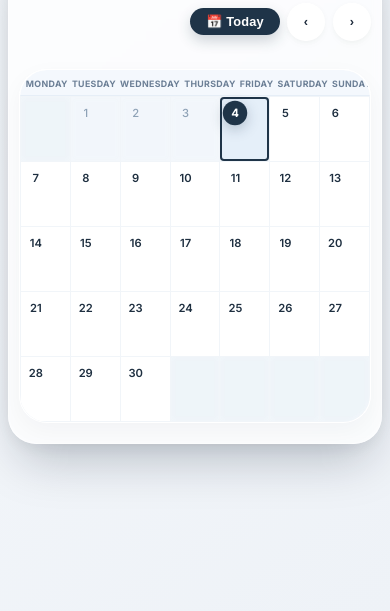
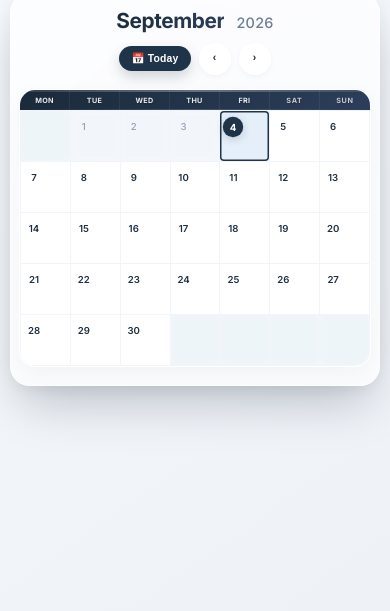
Before and after one commit to cascade-coding/master-calendar, a plain HTML site: page index.html in a window 390 px wide. Shown: the part 233-844 px from the top of the page. Drawn offline with Linux system fonts and the light colour scheme.

Commit message:
style changes

```diff
--- a/index.html
+++ b/index.html
@@ -28,7 +28,7 @@
           -apple-system,
           sans-serif;
         background: linear-gradient(145deg, #f6f9fc 0%, #eef2f7 100%);
-        padding: 20px;
+        padding: 16px;
       }
 
       .calendar-wrapper {
@@ -62,7 +62,7 @@
 
       .month-title h1 {
         margin: 0;
-        font-size: 2.2rem;
+        font-size: clamp(1.6rem, 4vw, 2.2rem);
         font-weight: 700;
         letter-spacing: -0.02em;
         background: linear-gradient(135deg, #1a2a3a, #2c3e5a);
@@ -72,7 +72,7 @@
       }
 
       .year {
-        font-size: 1.4rem;
+        font-size: clamp(1rem, 2vw, 1.4rem);
         font-weight: 500;
         color: #6b7e95;
         letter-spacing: 0.02em;
@@ -90,7 +90,7 @@
         color: #1e2b3c;
         padding: 10px 18px;
         border-radius: 60px;
-        font-size: 0.95rem;
+        font-size: clamp(0.75rem, 1.2vw, 0.95rem);
         font-weight: 600;
         cursor: pointer;
         transition: 0.2s ease;
@@ -103,6 +103,7 @@
         align-items: center;
         justify-content: center;
         gap: 6px;
+        white-space: nowrap;
       }
 
       .controls button:hover {
@@ -118,10 +119,10 @@
       }
 
       .nav-button {
-        width: 44px;
-        height: 44px;
+        width: clamp(38px, 5vw, 44px);
+        height: clamp(38px, 5vw, 44px);
         padding: 0;
-        font-size: 24px;
+        font-size: clamp(20px, 3vw, 24px);
         font-weight: 300;
         background: rgba(255, 255, 255, 0.7);
         border-radius: 40px;
@@ -159,26 +160,105 @@
         box-shadow: 0 8px 24px rgba(0, 20, 40, 0.04);
       }
 
+      /* ----- IMPROVED WEEKDAY HEADER ----- */
       .weekdays {
         display: grid;
         grid-template-columns: repeat(7, 1fr);
-        background: rgba(240, 246, 252, 0.7);
-        backdrop-filter: blur(2px);
-        border-bottom: 1px solid rgba(200, 215, 230, 0.3);
-        padding: 0 4px;
+        background: linear-gradient(135deg, #1a2a3a 0%, #2c3e5a 100%);
+        padding: 0;
+        position: relative;
+        overflow: hidden;
+      }
+
+      /* Add a subtle top highlight */
+      .weekdays::before {
+        content: '';
+        position: absolute;
+        top: 0;
+        left: 0;
+        right: 0;
+        height: 2px;
+        background: linear-gradient(90deg,
+          rgba(255,255,255,0.1) 0%,
+          rgba(255,255,255,0.3) 50%,
+          rgba(255,255,255,0.1) 100%
+        );
+      }
+
+      /* Add a subtle bottom shadow */
+      .weekdays::after {
+        content: '';
+        position: absolute;
+        bottom: 0;
+        left: 0;
+        right: 0;
+        height: 1px;
+        background: linear-gradient(90deg,
+          rgba(255,255,255,0) 0%,
+          rgba(255,255,255,0.15) 50%,
+          rgba(255,255,255,0) 100%
+        );
       }
 
       .weekday {
-        padding: 18px 4px 14px;
+        padding: clamp(14px, 2vw, 20px) 4px clamp(12px, 1.5vw, 16px);
         text-align: center;
-        font-size: 0.8rem;
+        font-size: clamp(0.6rem, 1vw, 0.85rem);
         font-weight: 700;
-        color: #4a617c;
+        color: rgba(255, 255, 255, 0.9);
         text-transform: uppercase;
-        letter-spacing: 0.06em;
-        opacity: 0.8;
+        letter-spacing: 0.08em;
+        position: relative;
+        transition: all 0.3s ease;
+        text-shadow: 0 1px 2px rgba(0, 0, 0, 0.2);
+        border-right: 1px solid rgba(255, 255, 255, 0.06);
       }
 
+      /* Remove border from last item */
+      .weekday:last-child {
+        border-right: none;
+      }
+
+      /* Add subtle hover effect */
+      .weekday:hover {
+        background: rgba(255, 255, 255, 0.05);
+        color: rgba(255, 255, 255, 1);
+        transform: scale(1.02);
+      }
+
+      /* Add a subtle indicator for weekend days */
+      .weekday:nth-child(6),
+      .weekday:nth-child(7) {
+        color: rgba(255, 255, 255, 0.75);
+        letter-spacing: 0.1em;
+      }
+
+      /* Add a subtle glow to weekend days */
+      .weekday:nth-child(6)::after,
+      .weekday:nth-child(7)::after {
+        content: '';
+        position: absolute;
+        bottom: 0;
+        left: 20%;
+        right: 20%;
+        height: 2px;
+        background: linear-gradient(90deg,
+          transparent,
+          rgba(255, 215, 0, 0.2),
+          transparent
+        );
+        border-radius: 2px;
+      }
+
+      /* Style for full and short names */
+      .weekday .full {
+        display: inline;
+      }
+      .weekday .short {
+        display: none;
+      }
+
+      /* ----- DAY GRID ----- */
       .days {
         display: grid;
         grid-template-columns: repeat(7, 1fr);
@@ -189,8 +269,8 @@
       }
 
       .day {
-        min-height: 140px;
-        padding: 14px 10px;
+        min-height: clamp(70px, 12vw, 140px);
+        padding: clamp(8px, 1.2vw, 14px) clamp(6px, 1vw, 12px);
         background: white;
         transition:
           background 0.15s ease,
@@ -198,6 +278,9 @@
         position: relative;
         backdrop-filter: blur(2px);
         border-radius: 0;
+        display: flex;
+        align-items: flex-start;
+        justify-content: flex-start;
       }
 
       .day:not(.empty):hover {
@@ -212,16 +295,17 @@
       }
 
       .day-number {
-        width: 36px;
-        height: 36px;
+        width: clamp(28px, 4vw, 36px);
+        height: clamp(28px, 4vw, 36px);
         display: flex;
         align-items: center;
         justify-content: center;
         border-radius: 40px;
-        font-size: 0.95rem;
+        font-size: clamp(0.7rem, 1.1vw, 0.95rem);
         font-weight: 600;
         color: #1e2f40;
         transition: 0.15s;
+        flex-shrink: 0;
       }
 
       /* past days */
@@ -253,82 +337,182 @@
         transform: scale(0.98);
       }
 
-      /* responsive */
-      @media (max-width: 900px) {
+      /* Responsive breakpoints */
+      @media (max-width: 768px) {
         .calendar-wrapper {
-          padding: 20px 16px 28px;
+          padding: 20px 14px 24px;
           border-radius: 28px;
         }
-        .month-title h1 {
-          font-size: 1.8rem;
+
+        .calendar-header {
+          margin-bottom: 20px;
+          gap: 12px;
         }
-        .year {
-          font-size: 1.2rem;
+
+        .controls button {
+          padding: 8px 14px;
         }
+
+        #todayBtn {
+          padding: 8px 16px;
+        }
+
+        .weekday .full {
+          display: none;
+        }
+        .weekday .short {
+          display: inline;
+        }
+
+        .weekday {
+          padding: clamp(10px, 1.5vw, 14px) 2px clamp(8px, 1.2vw, 10px);
+          font-size: clamp(0.5rem, 1.2vw, 0.65rem);
+          letter-spacing: 0.06em;
+        }
+
         .day {
-          min-height: 110px;
-          padding: 10px 6px;
+          min-height: clamp(65px, 10vw, 90px);
+          padding: 8px 4px;
         }
+
         .day-number {
-          width: 32px;
-          height: 32px;
-          font-size: 0.85rem;
+          width: clamp(24px, 3.5vw, 30px);
+          height: clamp(24px, 3.5vw, 30px);
+          font-size: clamp(0.65rem, 1vw, 0.8rem);
         }
       }
 
-      @media (max-width: 650px) {
+      @media (max-width: 480px) {
+        body {
+          padding: 10px;
+        }
+
+        .calendar-wrapper {
+          padding: 14px 8px 18px;
+          border-radius: 20px;
+          width: 100%;
+        }
+
         .calendar-header {
           flex-direction: column;
           align-items: stretch;
+          gap: 10px;
+          margin-bottom: 14px;
         }
+
+        .month-title {
+          justify-content: center;
+        }
+
+        .month-title h1 {
+          font-size: clamp(1.3rem, 5vw, 1.6rem);
+        }
+
+        .year {
+          font-size: clamp(0.9rem, 2.5vw, 1rem);
+        }
+
         .controls {
-          justify-content: flex-end;
+          justify-content: center;
         }
+
+        .controls button {
+          padding: 6px 12px;
+          font-size: clamp(0.65rem, 2vw, 0.75rem);
+        }
+
+        .nav-button {
+          width: clamp(32px, 8vw, 38px);
+          height: clamp(32px, 8vw, 38px);
+          font-size: clamp(16px, 4vw, 20px);
+        }
+
+        #todayBtn {
+          padding: 6px 12px;
+          font-size: clamp(0.65rem, 2vw, 0.75rem);
+        }
+
+        .calendar {
+          border-radius: 16px;
+        }
+
         .weekday {
-          padding: 12px 2px 10px;
-          font-size: 0.65rem;
+          padding: clamp(6px, 1vw, 8px) 2px clamp(5px, 0.8vw, 6px);
+          font-size: clamp(0.45rem, 1.5vw, 0.55rem);
           letter-spacing: 0.04em;
         }
+
+        .weekday:nth-child(6)::after,
+        .weekday:nth-child(7)::after {
+          display: none;
+        }
+
+        .days {
+          gap: 1px;
+          padding: 1px;
+        }
+
         .day {
-          min-height: 80px;
-          padding: 8px 4px;
+          min-height: clamp(50px, 12vw, 64px);
+          padding: 6px 3px;
         }
+
         .day-number {
-          width: 28px;
-          height: 28px;
-          font-size: 0.8rem;
+          width: clamp(20px, 5vw, 26px);
+          height: clamp(20px, 5vw, 26px);
+          font-size: clamp(0.6rem, 1.8vw, 0.7rem);
         }
-        .controls button {
-          padding: 6px 14px;
-          font-size: 0.8rem;
+
+        .day.today {
+          box-shadow: inset 0 0 0 1.5px #1f3448;
         }
-        .nav-button {
-          width: 38px;
-          height: 38px;
-          font-size: 20px;
+
+        .day.today .day-number {
+          box-shadow: 0 2px 8px rgba(26, 50, 80, 0.2);
         }
-        #todayBtn {
-          padding: 6px 16px;
-          font-size: 0.8rem;
-        }
-        .calendar-wrapper {
-          padding: 16px 10px 20px;
+
+        .day:not(.empty):hover {
+          background: #f2f8ff;
         }
       }
 
-      @media (max-width: 450px) {
+      @media (max-width: 360px) {
+        .calendar-wrapper {
+          padding: 10px 4px 14px;
+          border-radius: 16px;
+        }
+
         .day {
-          min-height: 64px;
-          padding: 4px 3px;
+          min-height: clamp(42px, 10vw, 50px);
+          padding: 4px 2px;
         }
+
         .day-number {
-          width: 24px;
-          height: 24px;
-          font-size: 0.7rem;
+          width: clamp(18px, 4.5vw, 22px);
+          height: clamp(18px, 4.5vw, 22px);
+          font-size: clamp(0.5rem, 1.5vw, 0.6rem);
         }
+
         .weekday {
-          padding: 8px 2px 6px;
-          font-size: 0.55rem;
+          padding: clamp(4px, 0.8vw, 6px) 1px clamp(3px, 0.6vw, 4px);
+          font-size: clamp(0.4rem, 1.2vw, 0.45rem);
+          letter-spacing: 0.02em;
+        }
+
+        .controls button {
+          padding: 4px 8px;
+          font-size: clamp(0.55rem, 1.8vw, 0.65rem);
+        }
+
+        .nav-button {
+          width: clamp(28px, 7vw, 32px);
+          height: clamp(28px, 7vw, 32px);
+          font-size: clamp(14px, 3.5vw, 16px);
+        }
+
+        #todayBtn {
+          padding: 4px 10px;
+          font-size: clamp(0.55rem, 1.8vw, 0.65rem);
         }
       }
     </style>
@@ -353,13 +537,34 @@
 
       <section class="calendar">
         <div class="weekdays">
-          <div class="weekday">Monday</div>
-          <div class="weekday">Tuesday</div>
-          <div class="weekday">Wednesday</div>
-          <div class="weekday">Thursday</div>
-          <div class="weekday">Friday</div>
-          <div class="weekday">Saturday</div>
-          <div class="weekday">Sunday</div>
+          <div class="weekday">
+            <span class="full">Monday</span>
+            <span class="short">Mon</span>
+          </div>
+          <div class="weekday">
+            <span class="full">Tuesday</span>
+            <span class="short">Tue</span>
+          </div>
+          <div class="weekday">
+            <span class="full">Wednesday</span>
+            <span class="short">Wed</span>
+          </div>
+          <div class="weekday">
+            <span class="full">Thursday</span>
+            <span class="short">Thu</span>
+          </div>
+          <div class="weekday">
+            <span class="full">Friday</span>
+            <span class="short">Fri</span>
+          </div>
+          <div class="weekday">
+            <span class="full">Saturday</span>
+            <span class="short">Sat</span>
+          </div>
+          <div class="weekday">
+            <span class="full">Sunday</span>
+            <span class="short">Sun</span>
+          </div>
         </div>
         <div class="days" id="days"></div>
       </section>
```
